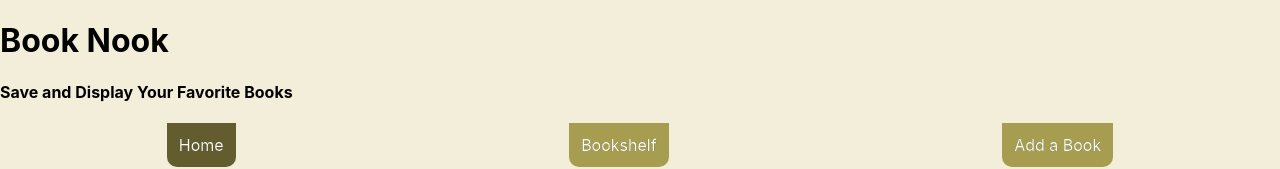
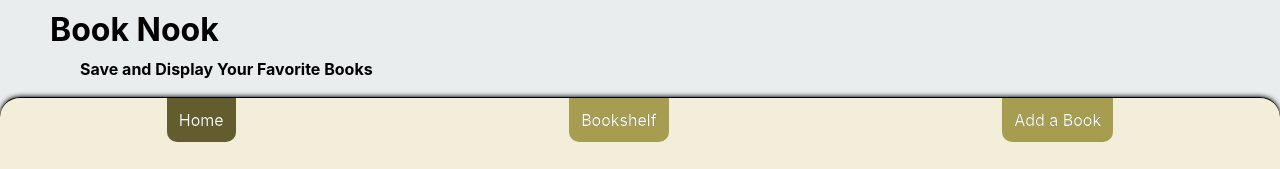
Before and after one commit to thevirtualboy/phase-2-partner-project-v2, a React (Create React App) app: page / in a window 1280 px wide. Shown: the top 169 px of the page. Built offline with nearby package versions, Linux system fonts and the light colour scheme; data requests are answered from the project's data file.

Commit message:
styling added for header, homepage

```diff
--- a/src/components/App.js
+++ b/src/components/App.js
@@ -6,6 +6,13 @@ import Bookshelf from './Bookshelf';
 import NavBar from './NavBar';
 import AddBook from './AddBook';
 import Header from './Header';
+
+const pageStyle = {
+  backgroundColor: "#f3eeda",
+  borderRadius: "20px 20px 0 0",
+  borderTop: "solid 1px",
+  boxShadow: "0 -0.5px 5px"
+}
 
 function App() {
   const [allBooks, setAllBooks] = useState([])
@@ -19,6 +26,7 @@ function App() {
   return (
     <div>
       <Header />
+      <div style={pageStyle}>
         <NavBar />
         <Switch>
           <Route exact path="/">
@@ -32,6 +40,7 @@ function App() {
           </Route>
         </Switch>
       </div>
+    </div>
   );
 }
 
--- a/src/components/BookCard.js
+++ b/src/components/BookCard.js
@@ -1,8 +1,23 @@
 import React from "react";
+
+const cardStyle = {
+    display: "flex",
+    flexDirection: "column",
+    alignItems: "center",
+    textAlign: "center",
+    border:"solid 1px #484839",
+    borderRadius: "30px",
+    maxWidth:"400px",
+    margin:"10px",
+    background:"white",
+    padding: "15px",
+    boxShadow: "8px 8px 10px #A29e73",
+    flexBasis: "20%"
+}
 
 function BookCard({book:{title, author, genre, img, publishYear, description}}) {
     return (
-        <div style={{border:"solid", width:"300px", margin:"auto", background:"white"}}>
+        <div style={cardStyle}>
             <img  src={img} alt={title} />
             <h3>{title}</h3>
             <p>Author: {author}</p>
--- a/src/components/Header.js
+++ b/src/components/Header.js
@@ -1,11 +1,29 @@
 import React from 'react'
+
+const headerBoxStyle = {
+    backgroundColor: "#eaeded",
+    marginBottom: "0",
+}
+
+const h1Style = {
+    marginLeft: "50px",
+    marginTop: "10px",
+    marginBottom: "10px"
+}
+
+const h4Style = {
+    marginLeft: "80px",
+    marginTop: "10px",
+    marginBottom: "0",
+    paddingBottom: "18px"
+}
 
 function Header() {
     return (
-        <>
-            <h1>Book Nook</h1>
-            <h4>Save and Display Your Favorite Books</h4>
-        </>
+        <div style={headerBoxStyle}>
+            <h1 style={h1Style}>Book Nook</h1>
+            <h4 style={h4Style}>Save and Display Your Favorite Books</h4>
+        </div>
     )
 }
 
--- a/src/components/Home.js
+++ b/src/components/Home.js
@@ -1,11 +1,18 @@
 import React from "react";
 import BookCard from "./BookCard"
+
+const homeStyle = {
+    display: "flex",
+    flexWrap: "wrap",
+    marginTop: "20px",
+    justifyContent: "space-around",
+}
 
 function Home({allBooks}) {
     const displayBooks = allBooks.map(book => <BookCard key={book.id} book={book}/>)
 
     return (
-        <div>
+        <div style={homeStyle}>
             {displayBooks}
         </div>
     )
--- a/src/index.css
+++ b/src/index.css
@@ -5,7 +5,7 @@ body {
     sans-serif;
   -webkit-font-smoothing: antialiased;
   -moz-osx-font-smoothing: grayscale;
-  background-color: #f3eeda;
+  background-color: #eaeded;
 }
 
 code {
```
Lines whose indentation alone changed are shown as unchanged.
